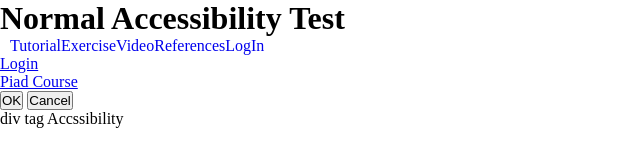
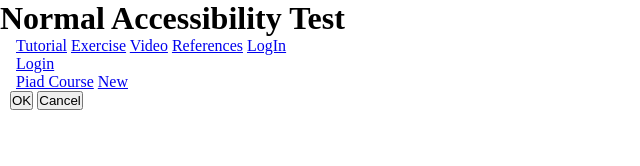
Before and after one commit to uc-dravinanshu/Ucertify, a plain HTML site: page index.html in a window 1280 px wide. Shown: the whole page, without its empty margins (0-640 px from the left). Drawn offline with Linux system fonts and the light colour scheme.

Commit message:
modified again

```diff
--- a/index.html
+++ b/index.html
@@ -8,24 +8,21 @@
     <title>Document</title>
 </head>
 <body>
-    <h1>Normal Accessibility Test </h1>
-    <nav class="navbar">
-        <ul>
-            <li><a href="#">Tutorial</a></li>
-            <li><a href="#">Exercise</a></li>
-            <li><a href="#">Video</a></li>
-            <li><a href="#">References</a></li>
-            <li><a href="#">LogIn</a></li>
-        </ul>
-    </nav>
-
-    <ul>
-        <li><a href="#">Login</a></li>
-        <li><a href="#">Piad Course</a></li>
-    </ul>
-    <button type="submit">OK</button>
-    <button type="reset">Cancel</button>
-
-    <div tabindex="0">div tag Accssibility</div>
+    <h1 tabindex="1">Normal Accessibility Test </h1>
+    <ul class="navbar">
+        <a href="#" tabindex="2">Tutorial</a>
+        <a href="#" tabindex="3">Exercise</a>
+        <a href="#" tabindex="4">Video</a>
+        <a href="#" tabindex="5">References</a>
+        <a href="#" tabindex="6">LogIn</a>
+        <br/>
+        <a href="#" tabindex="7">Login</a> <br/>
+        <a href="#" tabindex="8">Piad Course</a>
+        <a href="#" tabindex="9">New</a>
+   </ul>
+   <div class="buttons">
+    <button type="submit" tabindex="10" accesskey="o">OK</button>
+    <button type="reset" tabindex="11" accesskey="c">Cancel</button>
+   </div>
 </body>
 </html>
--- a/style.css
+++ b/style.css
@@ -1,21 +1,11 @@
-*{
-    margin:0;
-    padding: 0;
-    box-sizing: border-box;
+* {
+  margin: 0;
+  padding: 0;
+  box-sizing: border-box;
 }
-.navbar{
-    display: flex;
-    margin: 0px 10px;
+.navbar {
+    margin-left: 16px;
 }
-.navbar ul {
-    display: flex;
-    justify-content: center;
-    align-items: center;
-    list-style-type: none;
+.buttons {
+    margin-left: 10px;
 }
-.navbar ul li a{
-    display: flex;
-    justify-content: center;
-    align-items: center;
-    text-decoration: none;
-}
```
